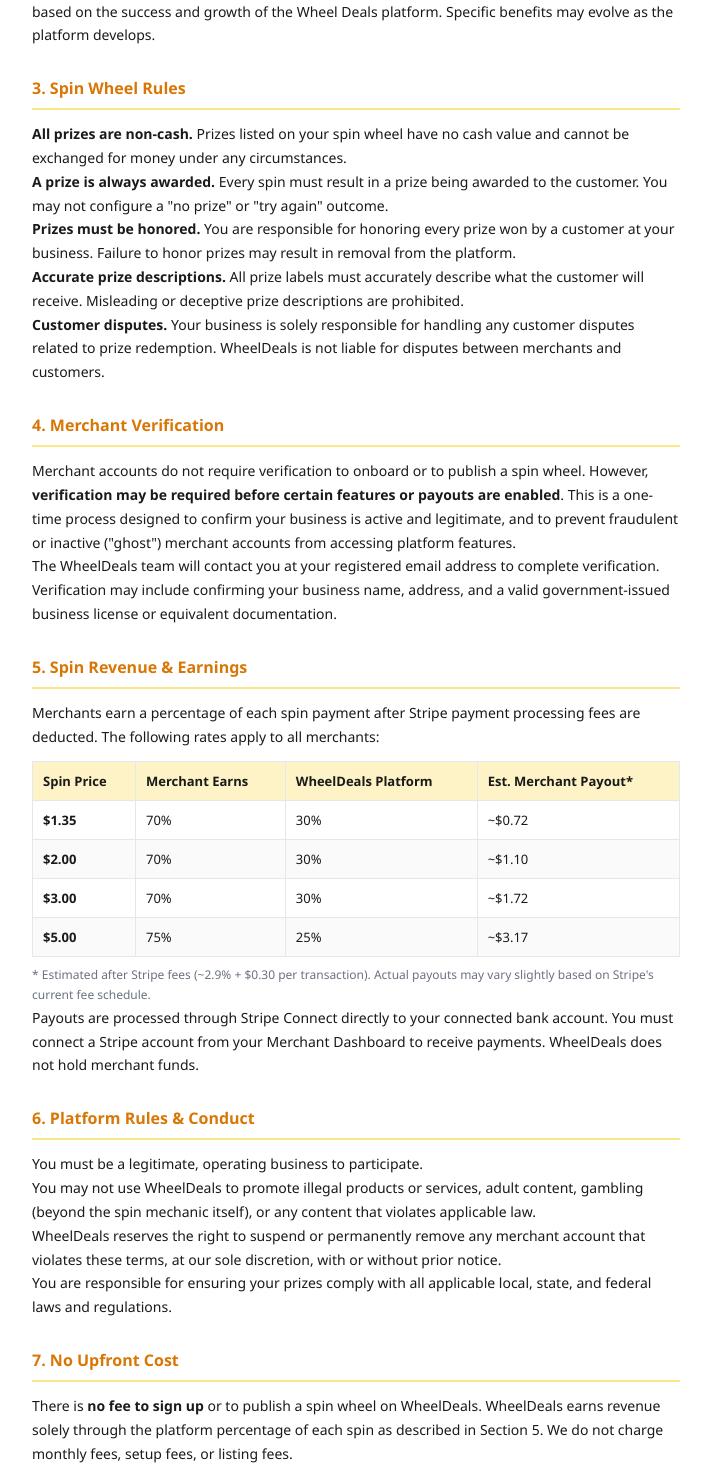
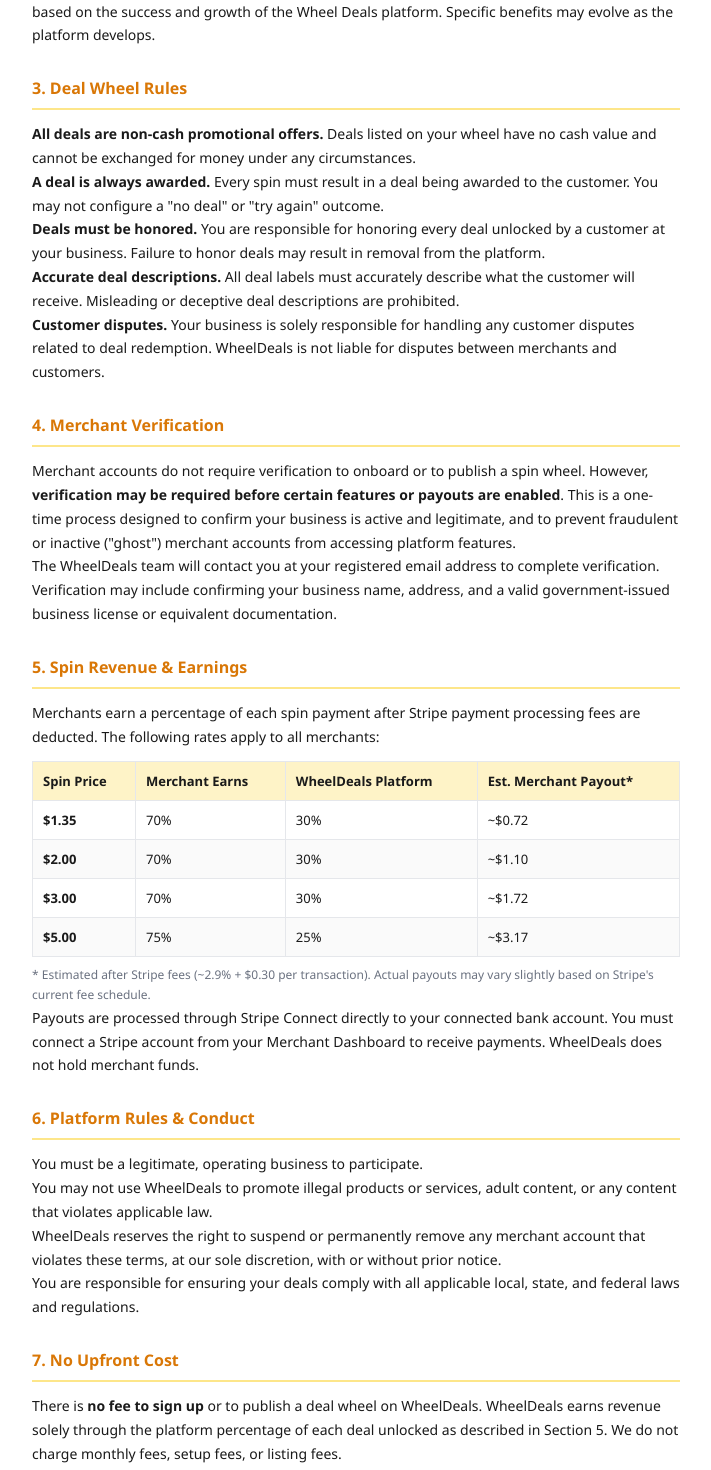
Before and after one commit to Pat-Murph/wheel-deals, a Next.js app: page /merchant/terms in a window 1280 px wide. Shown: the part 700-2170 px from the top of the page, without its empty margins (284-995 px from the left). Built offline with nearby package versions, Linux system fonts and the light colour scheme.

Commit message:
feat: commerce language, founding banner copy, map toggle, boost 50mi radius, location text search

```diff
--- a/app/api/flyer/[merchantId]/route.ts
+++ b/app/api/flyer/[merchantId]/route.ts
@@ -202,8 +202,8 @@
     <img class="logo" src="${appUrl}/wheel-deals-discover.png" alt="Wheel Deals Discover" />
   </div>
 
-  <div class="headline">Spin to Win!</div>
-  <div class="sub">Exclusive deals — right here at ${merchantName}</div>
+  <div class="headline">Spin to Unlock Deals!</div>
+  <div class="sub">Exclusive promotional deals — right here at ${merchantName}</div>
 
   <div class="wheel-graphic">🎡</div>
 
@@ -214,11 +214,11 @@
     </div>
     <div class="step">
       <div class="step-num">2</div>
-      <div class="step-text">Find us on WheelDeals &amp; tap Spin</div>
+      <div class="step-text">Find us on WheelDeals &amp; spin the deal wheel</div>
     </div>
     <div class="step">
       <div class="step-num">3</div>
-      <div class="step-text">Show your prize to redeem in store!</div>
+      <div class="step-text">Show your deal code to redeem in store!</div>
     </div>
   </div>
 
@@ -236,8 +236,8 @@
   <div class="footer">
     <div class="footer-brand">WheelDeals</div>
     <div class="footer-text">
-      Spin prices start at $1.35 &nbsp;·&nbsp; Prizes are non-cash &nbsp;·&nbsp; Must be 18+<br/>
-      A prize is always awarded on every spin. No cash value.
+      Unlock prices start at $1.35 &nbsp;·&nbsp; Deals are non-cash promotional offers &nbsp;·&nbsp; Must be 18+<br/>
+      A deal is always awarded on every spin. No cash value.
     </div>
   </div>
 </body>
--- a/app/layout.tsx
+++ b/app/layout.tsx
@@ -15,7 +15,7 @@
 
 export const metadata: Metadata = {
   title: "Wheel Deals",
-  description: "Spin to win deals at local merchants",
+  description: "Unlock promotional deals at local merchants — discover and redeem exclusive offers near you.",
   manifest: "/manifest.json",
   icons: {
     icon: [
--- a/app/merchant/onboard/page.tsx
+++ b/app/merchant/onboard/page.tsx
@@ -1178,7 +1178,7 @@
       <div style={{ ...card(), opacity: locked ? 0.6 : 1 }}>
         <div style={{ fontWeight: 950, fontSize: 18 }}>Step 3 — Wheels (up to 3)</div>
         <div style={{ opacity: 0.7, fontWeight: 800, marginTop: 4, fontSize: 14 }}>
-          Each wheel has its own spin price and prize list. Higher weight = more likely.
+          Each wheel has its own spin price and deal list. Higher weight = more likely.
         </div>
 
         {wheels.map((wc, wi) => {
@@ -1214,7 +1214,7 @@
                     <input
                       value={row.label}
                       onChange={(e) => updateWheelItem(wi, ii, { label: e.target.value })}
-                      placeholder="Prize label"
+                      placeholder="Deal label"
                       style={inputStyle()}
                       disabled={!user || busy}
                     />
@@ -1237,7 +1237,7 @@
               </div>
 
               <button onClick={() => addWheelItem(wi)} disabled={!user || busy} style={{ ...btnGray(!user || busy), marginTop: 10, fontSize: 13 }}>
-                + Add prize
+                + Add deal
               </button>
             </div>
           );
@@ -1263,10 +1263,10 @@
 
         {/* Terms summary bullets */}
         <ul style={{ fontSize: 13, lineHeight: 1.7, marginTop: 12, paddingLeft: 18, color: "#374151" }}>
-          <li>Prizes are <b>not cash</b> and have no cash value.</li>
-          <li>A <b>prize is always awarded</b> on every spin — no “no prize” outcomes.</li>
+          <li>Deals are <b>not cash</b> and have no cash value.</li>
+          <li>A <b>deal is always awarded</b> on every spin — no "no deal" outcomes.</li>
           <li>Your business handles all <b>customer disputes</b> related to redemption.</li>
-          <li><b>Free to sign up</b> — WheelDeals earns only from the platform split per spin.</li>
+          <li><b>Free to sign up</b> — WheelDeals earns only from the platform split per deal unlocked.</li>
         </ul>
 
         {/* Founding Tier summary */}
--- a/app/merchant/terms/page.tsx
+++ b/app/merchant/terms/page.tsx
@@ -68,28 +68,28 @@
         </p>
       </Section>
 
-      <Section title="3. Spin Wheel Rules">
+      <Section title="3. Deal Wheel Rules">
         <ul>
           <li>
-            <strong>All prizes are non-cash.</strong> Prizes listed on your spin wheel have no cash
+            <strong>All deals are non-cash promotional offers.</strong> Deals listed on your wheel have no cash
             value and cannot be exchanged for money under any circumstances.
           </li>
           <li>
-            <strong>A prize is always awarded.</strong> Every spin must result in a prize being
-            awarded to the customer. You may not configure a "no prize" or "try again" outcome.
+            <strong>A deal is always awarded.</strong> Every spin must result in a deal being
+            awarded to the customer. You may not configure a "no deal" or "try again" outcome.
           </li>
           <li>
-            <strong>Prizes must be honored.</strong> You are responsible for honoring every prize
-            won by a customer at your business. Failure to honor prizes may result in removal from
+            <strong>Deals must be honored.</strong> You are responsible for honoring every deal
+            unlocked by a customer at your business. Failure to honor deals may result in removal from
             the platform.
           </li>
           <li>
-            <strong>Accurate prize descriptions.</strong> All prize labels must accurately describe
-            what the customer will receive. Misleading or deceptive prize descriptions are prohibited.
+            <strong>Accurate deal descriptions.</strong> All deal labels must accurately describe
+            what the customer will receive. Misleading or deceptive deal descriptions are prohibited.
           </li>
           <li>
             <strong>Customer disputes.</strong> Your business is solely responsible for handling any
-            customer disputes related to prize redemption. WheelDeals is not liable for disputes
+            customer disputes related to deal redemption. WheelDeals is not liable for disputes
             between merchants and customers.
           </li>
         </ul>
@@ -153,14 +153,14 @@
           <li>You must be a legitimate, operating business to participate.</li>
           <li>
             You may not use WheelDeals to promote illegal products or services, adult content,
-            gambling (beyond the spin mechanic itself), or any content that violates applicable law.
+            or any content that violates applicable law.
           </li>
           <li>
             WheelDeals reserves the right to suspend or permanently remove any merchant account
             that violates these terms, at our sole discretion, with or without prior notice.
           </li>
           <li>
-            You are responsible for ensuring your prizes comply with all applicable local, state,
+            You are responsible for ensuring your deals comply with all applicable local, state,
             and federal laws and regulations.
           </li>
         </ul>
@@ -168,8 +168,8 @@
 
       <Section title="7. No Upfront Cost">
         <p>
-          There is <strong>no fee to sign up</strong> or to publish a spin wheel on WheelDeals.
-          WheelDeals earns revenue solely through the platform percentage of each spin as described
+          There is <strong>no fee to sign up</strong> or to publish a deal wheel on WheelDeals.
+          WheelDeals earns revenue solely through the platform percentage of each deal unlocked as described
           in Section 5. We do not charge monthly fees, setup fees, or listing fees.
         </p>
       </Section>
--- a/components/Wheel.tsx
+++ b/components/Wheel.tsx
@@ -1053,7 +1053,7 @@
             color: winnerText ? "#F5D060" : "rgba(245,208,96,0.65)",
           }}
         >
-          {winnerText || (spinning ? "Spinning..." : "Spin to win a deal")}
+          {winnerText || (spinning ? "Unlocking..." : "Spin to unlock a deal")}
         </div>
 
         {redeemCode && (
@@ -1129,7 +1129,7 @@
             }}
           >
             <div style={{ display: "flex", justifyContent: "space-between", alignItems: "center" }}>
-              <div style={{ fontWeight: 950, fontSize: 17 }}>Prize List</div>
+              <div style={{ fontWeight: 950, fontSize: 17 }}>Deal List</div>
               <button
                 onClick={() => setShowPrizes(false)}
                 style={{
@@ -1183,7 +1183,7 @@
                       whiteSpace: "nowrap",
                     }}
                   >
-                    {pct}% chance
+                    {pct}% likely
                   </div>
                 </div>
               );
@@ -1322,7 +1322,7 @@
                 : "0 12px 30px rgba(0,0,0,0.12), 0 0 20px rgba(255,217,61,0.22)",
             }}
           >
-            {spinning ? "Spinning..." : `Spin (${spinPriceLabel(spinPriceCents)})`}
+            {spinning ? "Unlocking..." : `Spin (${spinPriceLabel(spinPriceCents)})`}
           </button>
         )}
 
```
Also changed, not shown: app/discover/page.tsx (+49 -20 lines).
